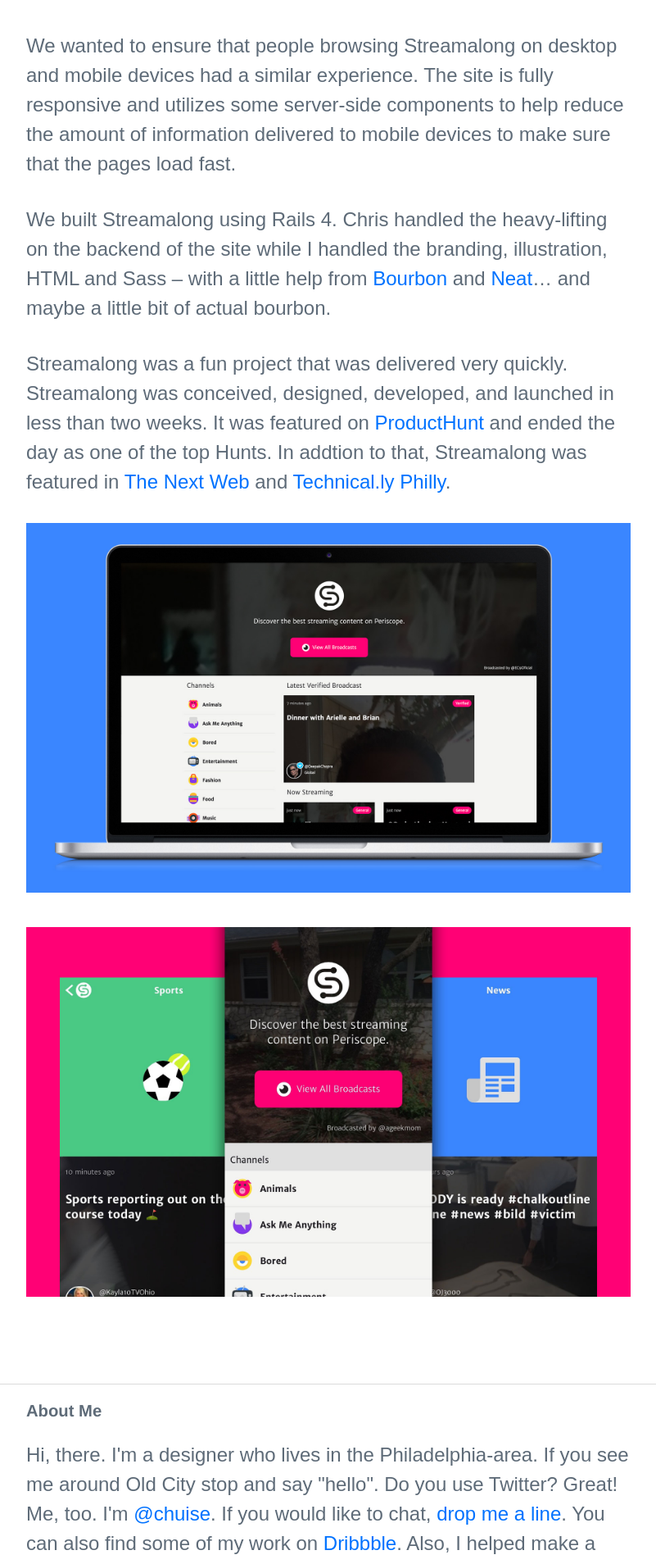
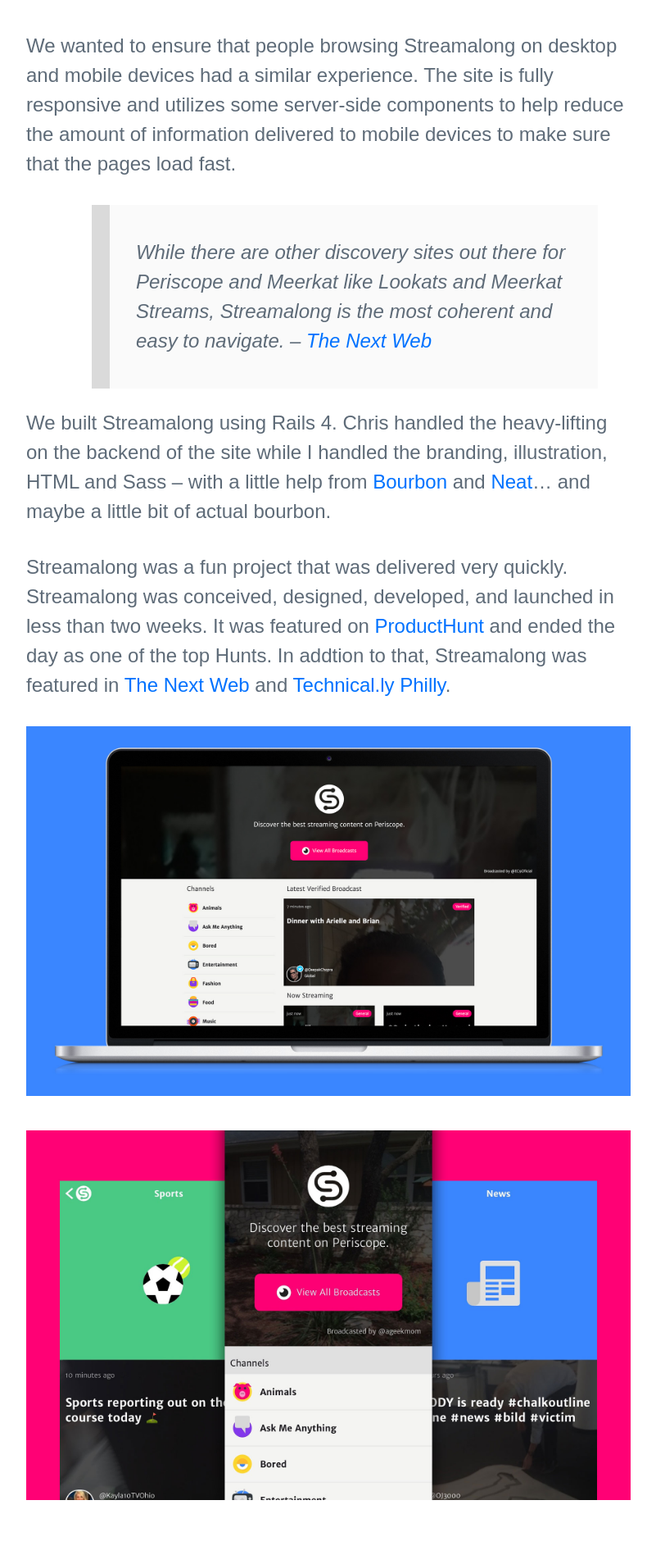
Before and after one commit to chuise/dot-com, a Jekyll site: the page built from _posts/work/2015-05-30-streamalong-periscope.md, in a window 1280 px wide. Shown: the part 2787-4695 px from the top of the page at 82% size, without its empty margins (239-1040 px from the left). Built offline with Jekyll 4.4.1, drawn with Linux system fonts in a browser that asks for light colours.

Commit message:
Blockquotes

```diff
--- a/_config.yml
+++ b/_config.yml
@@ -12,4 +12,4 @@
 permalink: pretty
 
 # Versioning
-version: 1433269431
+version: 1433273320
--- a/_posts/work/2015-05-30-streamalong-periscope.md
+++ b/_posts/work/2015-05-30-streamalong-periscope.md
@@ -19,6 +19,9 @@
 
 We wanted to ensure that people browsing Streamalong on desktop and mobile devices had a similar experience. The site is fully responsive and utilizes some server-side components to help reduce the amount of information delivered to mobile devices to make sure that the pages load fast.
 
+> While there are other discovery sites out there for Periscope and Meerkat like Lookats and Meerkat Streams, Streamalong is the most coherent and easy to navigate.
+> -- [The Next Web](http://thenextweb.com/apps/2015/04/17/streamalong-helps-you-discover-the-best-and-worst-of-periscope/)
+
 We built Streamalong using Rails 4. Chris handled the heavy-lifting on the backend of the site while I handled the branding, illustration, HTML and Sass – with a little help from [Bourbon](http://bourbon.io) and [Neat](http://neat.bourbon.io)... and maybe a little bit of actual bourbon.
 
 Streamalong was a fun project that was delivered very quickly. Streamalong was conceived, designed, developed, and launched in less than two weeks. It was featured on [ProductHunt](http://producthunt.com) and ended the day as one of the top Hunts. In addtion to that, Streamalong was featured in [The Next Web](http://thenextweb.com/apps/2015/04/17/streamalong-helps-you-discover-the-best-and-worst-of-periscope/) and [Technical.ly Philly](http://technical.ly/philly/2015/04/17/streamalong-periscope-discovery-guide/).
--- a/_scss/_base.scss
+++ b/_scss/_base.scss
@@ -129,7 +129,7 @@
     }
   }
 
-  .project-content p {
+  .project-content > p {
     margin-bottom: 2rem;
 
     &:first-of-type:first-letter {
@@ -151,27 +151,42 @@
 
 .selected-logos {
   .hero { border-bottom: solid 1px #dadada; }
-  .project-content p:first-of-type:first-letter { color: #3572d2; }
+  .project-content > p:first-of-type:first-letter { color: #3572d2; }
 }
 
 .artisan-mobile {
   .hero { background-color: #f04123; }
-  .project-content p:first-of-type:first-letter { color: #f04123; }
+  .project-content > p:first-of-type:first-letter { color: #f04123; }
 }
 
 .lovejoy {
   .hero { background-color: #e23c37; }
-  .project-content p:first-of-type:first-letter { color: #e23c37; }
+  .project-content > p:first-of-type:first-letter { color: #e23c37; }
 }
 
 .streamalong {
   .hero { background-color: #ff0074; }
-  .project-content p:first-of-type:first-letter { color: #ff0074; }
+  .project-content > p:first-of-type:first-letter { color: #ff0074; }
 }
 
 .artisan-platform-ui {
   .hero { background-color: #3572d2; }
-  .project-content p:first-of-type:first-letter { color: #3572d2; }
+  .project-content > p:first-of-type:first-letter { color: #3572d2; }
+}
+
+blockquote {
+  background-color: #fafafa;
+  border-left: solid em(10) #dadada;
+  font-style: oblique;
+  margin-left: 0;
+  padding: 1rem;
+
+  @include media($medium-screen-up) {
+    border-left: solid em(20) #dadada;
+    font-style: oblique;
+    margin-left: 5rem;
+    padding: 1rem 2rem;
+  }
 }
 
 .selected-work {
```
Also changed, not shown: 2 other files.
